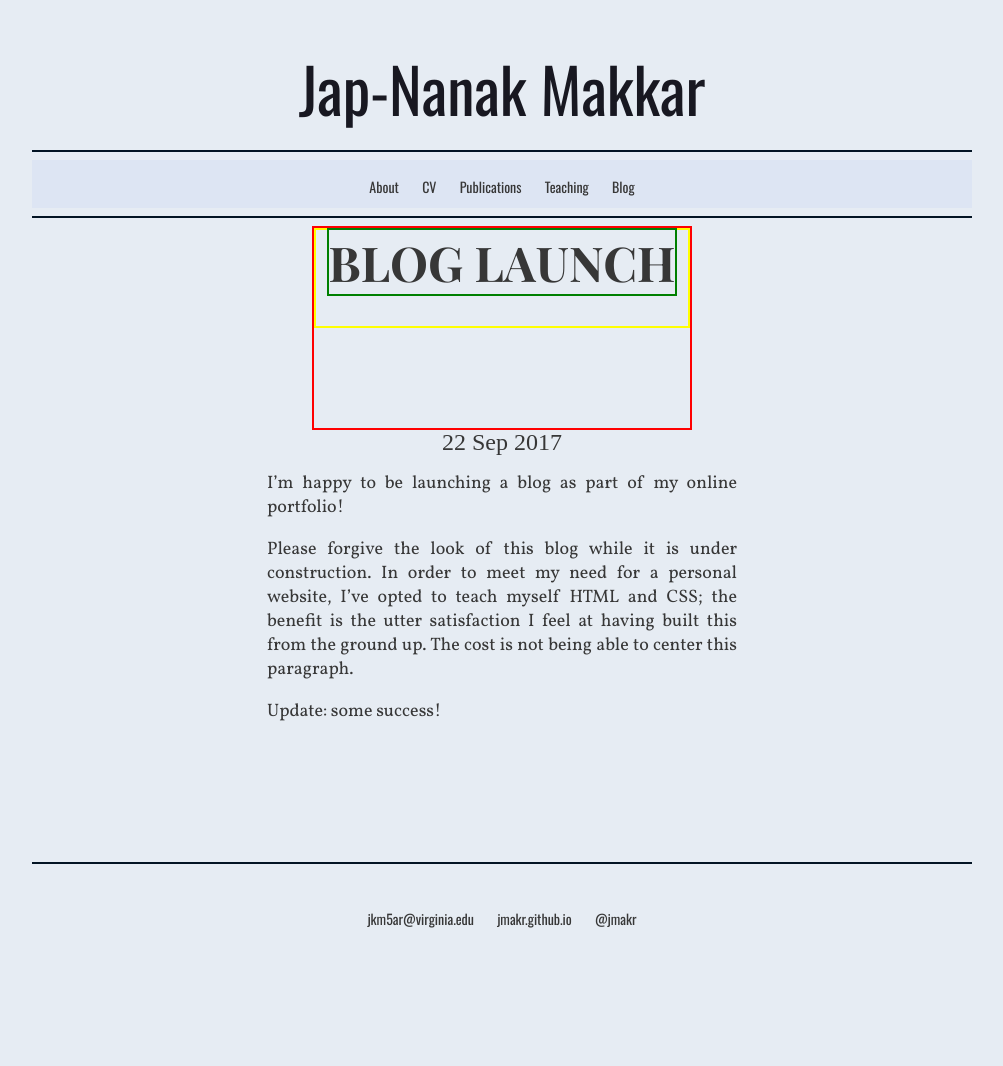
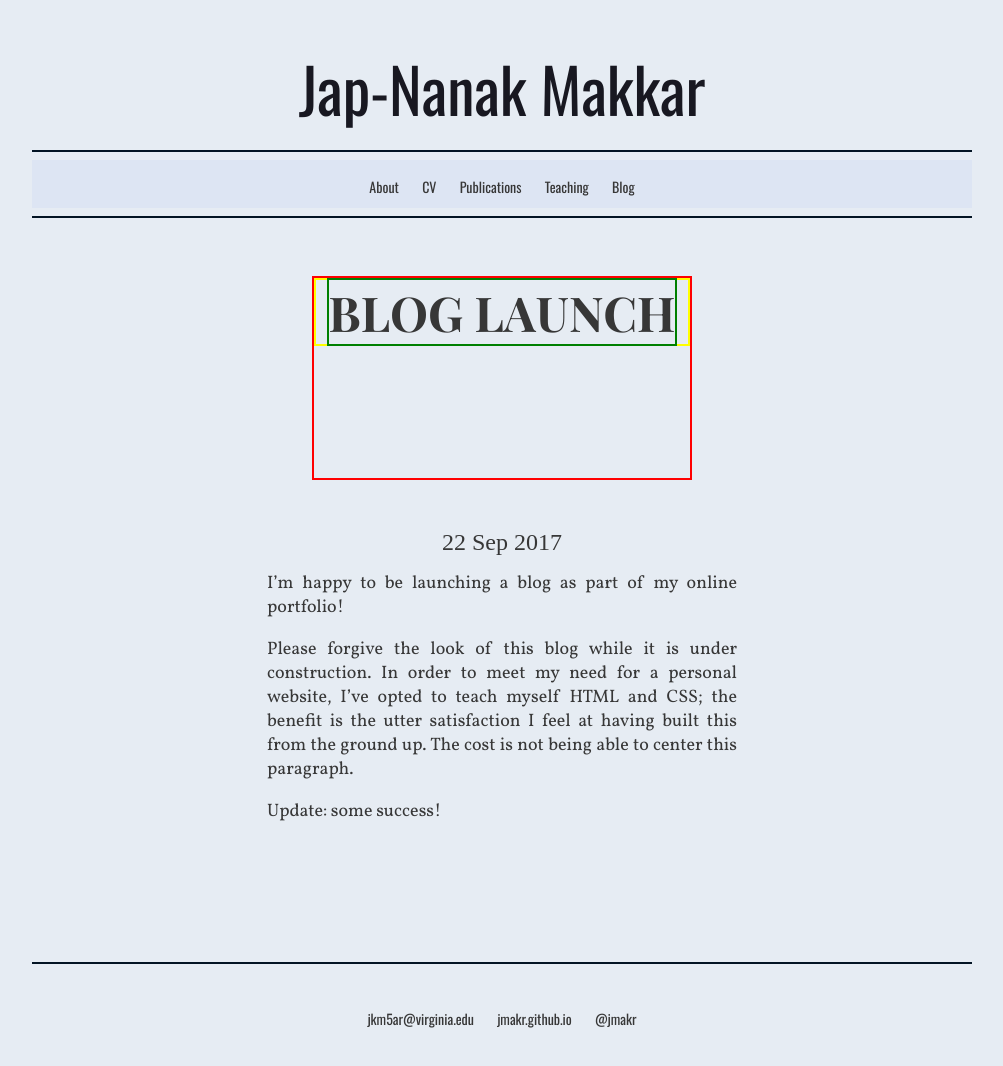
Before and after one commit to jmakr/jmakr.github.io, a Jekyll site: the page built from _posts/2017-09-22-Blog-Launch.md, in a window 1280 px wide. Shown: the whole page, without its empty margins (138-1141 px from the left). Built offline with Jekyll 4.4.1, drawn with Linux system fonts in a browser that asks for light colours; some web fonts are replaced; before the commit the page ends 966 px from its top, so only the background shows below that.

Commit message:
Update main.css

```diff
--- a/css/main.css
+++ b/css/main.css
@@ -106,14 +106,16 @@ a:hover {
 	text-align: center;
 	margin-right: auto;
 	margin-left: auto;
+	margin-top: 50px;
+	margin-bottom:50px;
 	border: 2px solid red;
 
 
 }
 .beaderhelper{
-	height: 96px;
-	margin-top: auto;
-	margin-bottom:auto;
+
+	margin: auto;
+
 	border: 2px solid yellow;
 
 }
```
